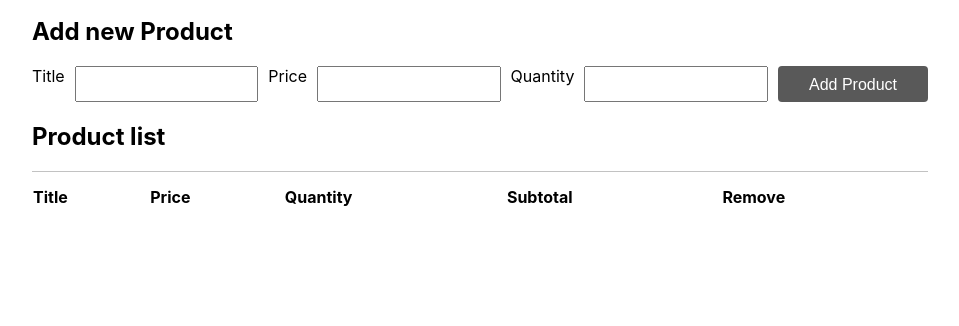
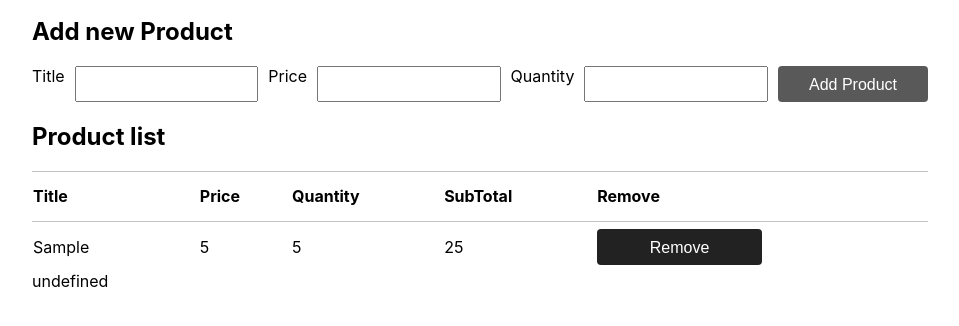
Before and after one commit to Auryte/shopping-cart-vanilla-js, a plain HTML site: page src/index.html in a window 1280 px wide. Both pictures are taken after typing "Sample", "5", "5" into the empty fields and a click on the button "Add Product". Shown: the part 146-472 px from the top of the page, without its empty margins (160-1119 px from the left). Drawn offline with Linux system fonts and the light colour scheme.

Commit message:
feat: add, remove, update product

```diff
--- a/src/js/components/Form.js
+++ b/src/js/components/Form.js
@@ -3,11 +3,11 @@ import Component from "../libs/Component.js";
 const htmlFieldTags = ['input', 'select', 'textarea'];
 
 class Form extends Component {
-    id;
+    className;
     onSubmit;
     fields;
 
-    constructor({ childNode: children, id, onSubmit }) {
+    constructor({ content: children, className, onSubmit }) {
         super(document.createElement('form'));
         if (children !== undefined) {
             const isComponent = Component.isInstance(children);
@@ -16,7 +16,7 @@ class Form extends Component {
                 throw new Error('Children should be of prototype Component');
             }
             this.children = children;
-            this.id = id;
+            this.className = className;
         }
         this.onSubmit = onSubmit;
         this.init();
@@ -36,9 +36,8 @@ class Form extends Component {
     }
 
     init() {
-        this.htmlElement.setAttribute("id", this.id);
+        this.htmlElement.className = this.className;
         this.setChildrenComponents(...this.children);
-
         this.fields = Array.from(this.htmlElement.querySelectorAll(htmlFieldTags.join(',')));
         this.htmlElement.addEventListener('submit', (e) => {
             e.preventDefault();
--- a/src/js/components/Heading.js
+++ b/src/js/components/Heading.js
@@ -6,7 +6,7 @@ class Heading extends Component {
     type;
     innerText;
 
-    constructor({type, innerText}) {
+    constructor({ type, innerText }) {
         if (!types.includes(type)) {
             throw new Error('Incorrrect heading size');
         }
@@ -14,9 +14,9 @@ class Heading extends Component {
         this.innerText = innerText;
         this.init();
     }
+
     init() {
         this.htmlElement.append(this.innerText ? document.createTextNode(this.innerText) : undefined);
-
     }
 }
 
--- a/src/js/components/Label.js
+++ b/src/js/components/Label.js
@@ -4,12 +4,13 @@ class Label extends Component {
     attributeFor;
     innerText;
 
-    constructor({innerText, attributeFor}) {
+    constructor({ innerText, attributeFor }) {
         super(document.createElement('label'));
         this.attributeFor = attributeFor;
         this.innerText = innerText;
         this.init();
     }
+
     init() {
         this.htmlElement.setAttribute('for', this.attributeFor);
         this.htmlElement.append(this.innerText ? document.createTextNode(this.innerText) : undefined)
--- a/src/js/components/Table.js
+++ b/src/js/components/Table.js
@@ -1,18 +1,35 @@
 import Component from "../libs/Component.js";
+import TableCell from "./TableCell.js";
+import TableElement from "./TableElement.js";
+import TableRow from "./TableRow.js";
 
 class Table extends Component {
-    id;
+    headers;
+    tbody;
+    className;
 
-    constructor({ childNode: children, id }) {
+    constructor({ headers, className }) {
         super(document.createElement('table'));
-        this.children = children;
-        this.id = id;
-
+        this.headers = headers;
+        this.className = className;
+        this.tbody = new TableElement({ type: 'tbody' });
         this.init();
     }
-init() {
-    this.htmlElement.setAttribute('id', this.id);
-    this.setChildrenComponents(...this.children);
+
+    init() {
+        this.htmlElement.className = this.className;
+        const headerTableCells = this.headers.map(content => new TableCell({ content }, { type: 'th' }));
+        const headerRow = new TableRow({ content: headerTableCells });
+        const tableHead = new TableElement({ type: 'thead' }, { content: headerRow });
+        this.setChildrenComponents(tableHead, this.tbody);
+    }
+
+    updateOnPropsChange() {
+        const { tbodyContent } = this.props;
+        this.tbody.setNewProps({
+            content: tbodyContent,
+        })
+    }
 }
-}
+
 export default Table;
--- a/src/js/components/TableCell.js
+++ b/src/js/components/TableCell.js
@@ -4,17 +4,29 @@ const types = ['th', 'td'];
 
 class TableCell extends Component {
 
-    constructor({ className, content }, {type = 'td'}) {
+    constructor({ className, content, onChange }, { type = 'td' }) {
         if (!types.includes(type)) {
             throw new Error('Incorrect table element');
         }
         super(document.createElement(type), { className, content });
+        this.onChange = onChange;
+        this.init();
+        this.updateOnPropsChange();
+    }
 
+    init() {
+        this.htmlElement.addEventListener('dblclick', (e) => {
+            this.htmlElement.setAttribute('contentEditable', 'true')
+            e.target.focus();
+        })
+        this.htmlElement.addEventListener('blur', (e) => {
+            this.onChange(e.target.innerHTML);
+            this.htmlElement.removeAttribute('contentEditable')
+        })
     }
 
     updateOnPropsChange() {
         const { className, content } = this.props;
-
         this.htmlElement.innerHTML = '';
         this.htmlElement.append(content instanceof Component ? content.htmlElement : content);
         if (className) this.htmlElement.className = className;
--- a/src/js/components/TableElement.js
+++ b/src/js/components/TableElement.js
@@ -4,32 +4,28 @@ const types = ['thead', 'tbody'];
 
 class TableElement extends Component {
     type;
-    id;
 
-    constructor( { childNode: children, type = 'tbody', id }) {
+    constructor({ type = 'tbody' }, props) {
         if (!types.includes(type)) {
             throw new Error('Incorrect table element');
         }
-        super(document.createElement(type));
-        if (children !== undefined) {
-            const isComponent = Component.isInstance(children);
-            const isArrayOfComponents = Component.isArrayOfInstances(children);
+        super(document.createElement(type), props);
+        if (props && props.content !== undefined) {
+            const isComponent = Component.isInstance(props.content);
+            const isArrayOfComponents = Component.isArrayOfInstances(props.content);
             if (!(isComponent || isArrayOfComponents)) {
                 throw new Error('Children should be of prototype Component');
             }
-            this.children = children;
-            this.id = id;
-            this.init();
+            this.props = props;
+            this.updateOnPropsChange();
         }
     }
-    init() {
-        this.htmlElement.setAttribute('id', this.id);
-        this.setChildrenComponents(...this.children)
+
+    updateOnPropsChange() {
+        const { content } = this.props;
+        this.htmlElement.innerHTML = '';
+        this.htmlElement.append(content instanceof Component ? content.htmlElement : this.setChildrenComponents(...content));
     }
-    // updateOnPropsChange() {
-    //     const { content } = this.props;
-    //     this.htmlElement.innerHTML = '';
-    //     this.htmlElement.append(content instanceof Component ? content.htmlElement : content);
-    // }
 }
+
 export default TableElement;
--- a/src/js/components/TableRow.js
+++ b/src/js/components/TableRow.js
@@ -4,7 +4,7 @@ class TableRow extends Component {
     className;
     children;
 
-    constructor({childNode: children, className }) {
+    constructor({ content: children, className }) {
         super(document.createElement('tr'));
         this.className = className;
         if (children !== undefined) {
@@ -18,7 +18,9 @@ class TableRow extends Component {
         }
         this.init();
     }
+
     init() {
+        if (this.className) this.htmlElement.className = this.className;
         this.setChildrenComponents(...this.children);
     }
 }
--- a/src/js/concreteComponents/ProductFormSection.js
+++ b/src/js/concreteComponents/ProductFormSection.js
@@ -9,7 +9,7 @@ import Component from '../libs/Component.js';
 class ProductFormSection extends Component {
     onSubmit;
 
-    constructor({onSubmit}) {
+    constructor({ onSubmit }) {
         super(document.createElement('section'));
         this.onSubmit = onSubmit;
         this.init();
@@ -28,7 +28,7 @@ class ProductFormSection extends Component {
         const buttonAddProduct = new Button({ innerText: 'Add Product', className: 'btn', type: 'submit' });
 
         const formAddProduct = new Form({
-            childNode: [
+            content: [
                 labelTitle,
                 inputTitle,
                 labelPrice,
@@ -37,11 +37,12 @@ class ProductFormSection extends Component {
                 inputQuantity,
                 buttonAddProduct,
             ],
-            id: 'product-form',
+            className: 'product-form',
             onSubmit: this.onSubmit
         });
         this.htmlElement.className = 'section-form';
         this.setChildrenComponents(headingFormSection, formAddProduct);
     }
 }
+
 export default ProductFormSection;
--- a/src/js/concreteComponents/ProductTableSection.js
+++ b/src/js/concreteComponents/ProductTableSection.js
@@ -2,83 +2,65 @@ import Button from '../components/Button.js';
 import Heading from '../components/Heading.js';
 import Table from '../components/Table.js';
 import TableCell from '../components/TableCell.js';
-import TableElement from '../components/TableElement.js';
 import TableRow from '../components/TableRow.js';
 import Component from '../libs/Component.js';
 
 class ProductTableSection extends Component {
-    productCollectionData;
+    table;
+    onClick;
+    onPropChange;
 
-    constructor({ productCollectionData }) {
-        super(document.createElement('section'));
-        this.productCollectionData = productCollectionData;
+    constructor({ onClick, onPropChange }, props) {
+        super(document.createElement('section'), props);
+        this.onClick = onClick;
+        this.table = new Table({
+            headers: ['Title', 'Price', 'Quantity', 'SubTotal', 'Remove'],
+            className: 'product-list-table'
+        });
+        this.onPropChange = onPropChange;
         this.init();
     }
+
     init() {
+        const { products } = this.props;
         const headingForTable = new Heading({ type: 'h2', innerText: 'Product list' });
-        const buttonRemove = new Button({
-            innerText: 'Remove', className: 'btn delete', type: 'button', onClick: () => {
-                tableThTitle.setNewProps({
-                    content: 'PAKEISTA'
-                })
-            }
-        });
-        const tableThTitle = new TableCell({ content: 'Title' }, { type: 'th' });
-        const tableThPrice = new TableCell({ content: 'Price' }, { type: 'th' });
-        const tableThQuantity = new TableCell({ content: 'Quantity' }, { type: 'th' });
-        const tableThSum = new TableCell({ content: 'Subtotal' }, { type: 'th' });
-        const tableThRemove = new TableCell({ content: 'Remove' }, { type: 'th' });
+        this.setChildrenComponents(headingForTable, this.table);
+        this.updateOnPropsChange();
+    }
 
-        const tableHeadRow = new TableRow({
-            childNode: [
-                tableThTitle,
-                tableThPrice,
-                tableThQuantity,
-                tableThSum,
-                tableThRemove
-            ]
-        });
+    updateOnPropsChange() {
+        const { products } = this.props;
 
-        const tableBodyRow = this.productCollectionData.map(({ id, title, price, quantity }) => {
-            const tableTdTitle = new TableCell({ content: title }, {});
-            const tableTdPrice = new TableCell({ content: price }, {});
-            const tableTdId = new TableCell({ content: id, className: 'invisible' }, {});
-            const tableTdQuantity = new TableCell({ content: quantity }, {});
+        const tbodyContent = products.map(({ id, title, price, quantity }) => {
+            const button = new Button({
+                innerText: 'Remove',
+                className: 'btn ',
+                type: 'button',
+                onClick: () => this.onClick(id)
+            });
+            const tableTdTitle = new TableCell({ content: title, onChange: (value) => this.onPropChange(id, 'title', value) }, {});
+            const tableTdPrice = new TableCell({ content: price, onChange: (value) => this.onPropChange(id, 'price', Number(value)) }, {});
+            const tableTdId = new TableCell({ className: 'invisible', content: id, }, {});
+            const tableTdQuantity = new TableCell({ content: quantity, onChange: (value) => this.onPropChange(id, 'quantity', Number(value)) }, {});
             const tableTdSum = new TableCell({ content: price * quantity }, {});
-            const tableTdButton = new TableCell({ content: buttonRemove }, {});
+            const tableTdButton = new TableCell({ content: button }, {});
+
             const tableBodyRow = new TableRow({
-                childNode: [
+                content: [
                     tableTdId,
                     tableTdTitle,
                     tableTdPrice,
                     tableTdQuantity,
                     tableTdSum,
-                    tableTdButton
+                    tableTdButton,
                 ],
                 className: 'product-list-row'
             });
             return tableBodyRow;
-        })
+        });
 
+        this.table.setNewProps({ tbodyContent })
+    }
+}
 
-        const tableHead = new TableElement( { childNode : [tableHeadRow], type: 'thead' });
-        const tableBody = new TableElement(
-            {
-                childNode: [
-                    ...tableBodyRow
-                ],
-                type: 'tbody',
-                id: 'product-list'
-            });
-        const tableProducts = new Table({
-            childNode: [
-                tableHead,
-                tableBody
-            ],
-            id: 'product-list-table'
-        });
-        this.setChildrenComponents(headingForTable, tableProducts);
-    }
-
-}
 export default ProductTableSection;
--- a/src/js/entities/Product.js
+++ b/src/js/entities/Product.js
@@ -2,7 +2,6 @@ class Product {
     static clone(originalProduct) {
         const { id, title, price, quantity } = originalProduct;
         const productCopy = new Product(id, title, price, quantity);
-
         return productCopy;
     }
 
@@ -42,7 +41,7 @@ class Product {
             throw new Error('Can not change Product.id, id already exists.');
         };
         if (typeof newId !== 'string') {
-            throw new Error('Turi but string.');
+            throw new Error('Product.id must be string.');
         }
         this.#id = newId;
     }
--- a/src/js/libs/Component.js
+++ b/src/js/libs/Component.js
@@ -16,13 +16,10 @@ class Component {
         }
         this.htmlElement = htmlElement;
         this.props = props;
-        if (this.updateOnPropsChange) {
-            this.updateOnPropsChange();
-        }
     }
 
     setChildrenComponents(...children) {
-            this.htmlElement.append(...children.map(x => x.htmlElement))
+        this.htmlElement.append(...children.map(x => x.htmlElement))
     }
 
     setNewProps(newProps) {
--- a/src/js/main.js
+++ b/src/js/main.js
@@ -1,28 +1,38 @@
 import ProductFormSection from './concreteComponents/ProductFormSection.js';
 import ProductTableSection from './concreteComponents/ProductTableSection.js';
-import LocalStorageService from './services/LocalStorageService.js';
 import ProductCollection from './services/ProductsCollection.js';
-
 
 const rootElement = document.querySelector('#root');
 if (root === null) {
     throw new Error('Appliocation root element not found');
 }
-const collection = new ProductCollection;
+const collection = new ProductCollection();
 
 const handleFormSubmit = (formData) => {
     for (const property in formData) {
         formData[property] = isNaN(formData[property]) ? formData[property] : Number(formData[property])
     }
     collection.add(formData);
+    productTableSection.setNewProps({ products: collection.data });
+}
+
+const removeProduct = (id) => {
+    collection.removeById(id);
+    productTableSection.setNewProps({ products: collection.data });
+}
+
+const changePropuctProperty = (id, property, value) => {
+    collection.updateById(id, { [property]: value });
+    productTableSection.setNewProps({ products: collection.data });
 }
 
 const productFormSection = new ProductFormSection({
     onSubmit: handleFormSubmit
 });
-const productTableSection = new ProductTableSection({
-    productCollectionData: collection.data
-});
+const productTableSection = new ProductTableSection(
+    { onClick: removeProduct, onPropChange: changePropuctProperty },
+    { products: collection.data },
+);
 
 rootElement.append(
     productFormSection.htmlElement,
--- a/src/js/services/LocalStorageService.js
+++ b/src/js/services/LocalStorageService.js
@@ -1,5 +1,5 @@
 class LocalStorageService {
-    get(name) {
+    static get(name) {
         const valueStr = localStorage.getItem(name);
         if (valueStr === null) {
             return null;
@@ -9,13 +9,12 @@ class LocalStorageService {
         return value;
     }
 
-    set(name, value) {
-        console.log("value", value)
+    static set(name, value) {
         const valueStr = JSON.stringify(value);
         localStorage.setItem(name, valueStr);
     }
 
-    remove(name) {
+    static remove(name) {
         localStorage.removeItem(name);
     }
 }
--- a/src/js/services/ProductsCollection.js
+++ b/src/js/services/ProductsCollection.js
@@ -1,5 +1,5 @@
 import Product from '../entities/Product.js';
-import LocalStorageService from '../services/LocalStorageService.js';
+import LocalStorageService from './LocalStorageService.js';
 
 const uid = function () {
     return Date.now().toString(36) + Math.random().toString(36).substring(2);
@@ -9,10 +9,8 @@ class ProductCollection {
     #data;
 
     constructor() {
-        const store = new LocalStorageService;
-        const products = store.get('products');
+        const products = LocalStorageService.get('products');
         if (products) products.map(Product.clone);
-        this.store = store;
         this.#data = products ?? [];
     }
 
@@ -30,20 +28,17 @@ class ProductCollection {
         this.#data = newData.map(Product.clone);
     }
 
-    syncFromLocalStorage() {
-        this.store.remove('products');
-        this.store.set('products', this.#data);
+    syncWithStorage() {
+        LocalStorageService.set('products', this.#data);
     }
 
     add(productProps) {
         const createdId = uid();
-        productProps = {id: createdId, ...productProps};
-        const {id, title, price, quantity} = productProps;
+        productProps = { id: createdId, ...productProps };
+        const { id, title, price, quantity } = productProps;
         const product = new Product(id, title, price, quantity);
-        console.log("product", product.props)
         this.#data.push(product.props);
-        console.log(this.#data)
-        this.syncFromLocalStorage();
+        this.syncWithStorage();
     }
 
     removeById(id) {
@@ -52,7 +47,7 @@ class ProductCollection {
             throw new Error('There is no product with such id')
         }
         this.#data.splice(productIndex, 1);
-        this.syncFromLocalStorage();
+        this.syncWithStorage();
 
     }
 
@@ -78,8 +73,7 @@ class ProductCollection {
         if (quantity !== undefined) {
             productRef.quantity = quantity;
         }
-        this.syncFromLocalStorage();
-
+        this.syncWithStorage();
     }
 }
 
--- a/src/styles/main.css
+++ b/src/styles/main.css
@@ -19,17 +19,19 @@ main{
 .header-title{
   margin-top: 50px;
   font-weight: 400;
-  font-size: 3rem;
+  font-size: 2rem;
 }
-#product-form{
+.product-form{
   display: flex;
+  flex-direction: column;
   align-content: center;
   justify-content: space-evenly;
   width: 100%;
+  min-height: 280px;
 }
 input{
   width: 100%;
-  margin: 0 10px;
+  padding: 6px;
 }
 .invisible{
   display: none;
@@ -49,7 +51,7 @@ tr:nth-child(even) {
   background-color: #f2f2f2;
 }
 
-#product-list-table{
+.product-list-table{
 width: 100%;
 text-align: left;
 }
@@ -115,3 +117,22 @@ text-align: left;
     .section-test{
       border: 5px solid magenta
     }
+
+    @media  screen and (min-width: 800px) {
+      .product-form{
+        display: flex;
+        flex-direction: row;
+        align-content: center;
+        justify-content: space-evenly;
+        width: 100%;
+        min-height: fit-content;
+    }
+    input{
+      margin: 0 10px;
+    }
+    .header-title{
+      margin-top: 50px;
+      font-weight: 400;
+      font-size: 3rem;
+  }
+    }
```
Also changed, not shown: src/js/components/Button.js (+3 -4 lines), src/js/components/Input.js (line endings or trailing spaces).
